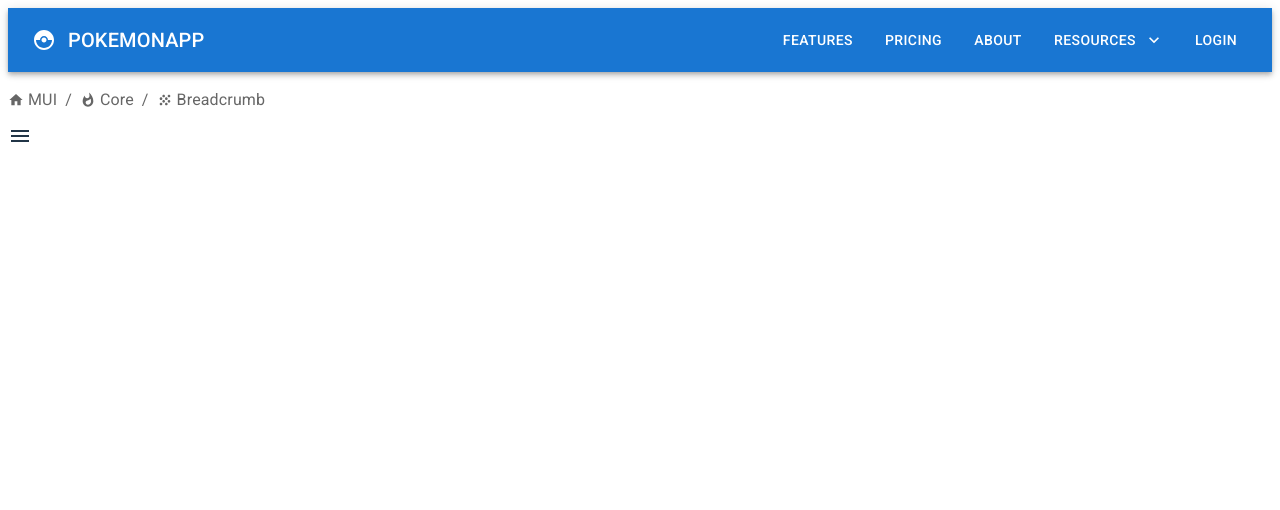
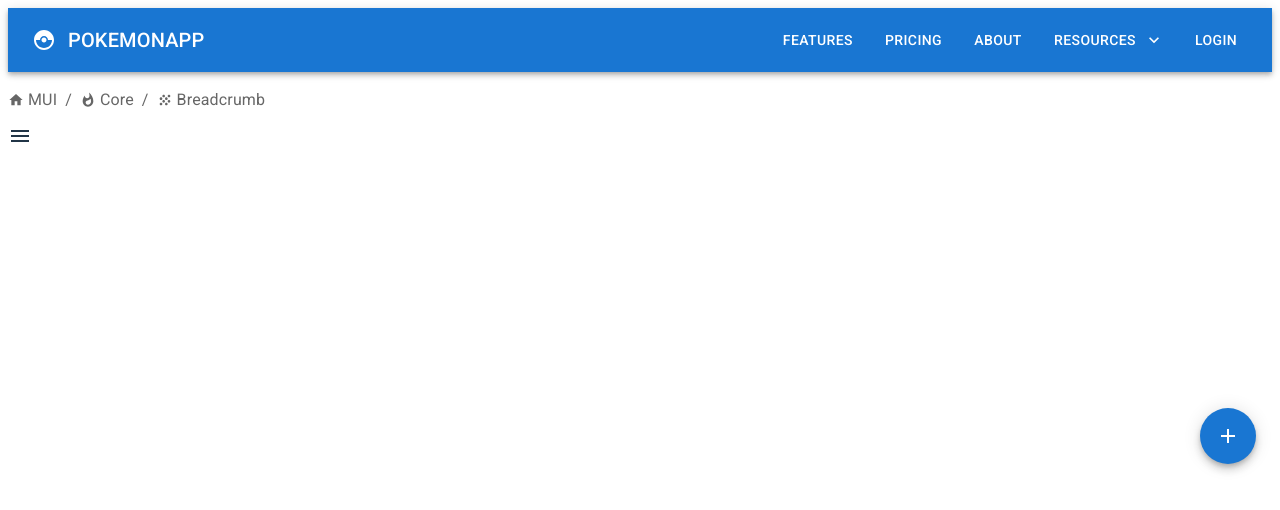
Before and after one commit to SOUROVSARKERTEC12/material_ui, a React (Vite) app in the folder ReactMUI/: page / in a window 1280 px wide. Shown: the top 510 px of the page. Built offline with nearby package versions, Linux system fonts and the light colour scheme.

Commit message:
MuiSpeedDial

```diff
--- a/ReactMUI/src/App.jsx
+++ b/ReactMUI/src/App.jsx
@@ -18,6 +18,7 @@ import {MuiNavbar} from "./components/Navbar/MuiNavbar.jsx";
 import {MuiLink} from "./components/Link/MuiLink.jsx";
 import {MuiBreadCrumbs} from "./components/BreadCrumbs/MuiBreadCrumbs.jsx";
 import {MuiDrawer} from "./components/Drawer/MuiDrawer.jsx";
+import {MuiSpeedDial} from "./components/SpeedDial/MuiSpeedDial.jsx";
 
 function App() {
 
@@ -42,6 +43,7 @@ function App() {
             {/*<MuiLink/>*/}
             <MuiBreadCrumbs/>
             <MuiDrawer/>
+            <MuiSpeedDial/>
         </>
     )
 }
--- /dev/null
+++ b/ReactMUI/src/components/SpeedDial/MuiSpeedDial.jsx
@@ -0,0 +1,38 @@
+import Box from '@mui/material/Box';
+import SpeedDial from '@mui/material/SpeedDial';
+import SpeedDialIcon from '@mui/material/SpeedDialIcon';
+import SpeedDialAction from '@mui/material/SpeedDialAction';
+import FileCopyIcon from '@mui/icons-material/FileCopyOutlined';
+import SaveIcon from '@mui/icons-material/Save';
+import PrintIcon from '@mui/icons-material/Print';
+import ShareIcon from '@mui/icons-material/Share';
+import EditIcon from '@mui/icons-material/Edit';
+
+
+export const MuiSpeedDial = () => {
+    const actions = [
+        {icon: <FileCopyIcon/>, name: 'Copy'},
+        {icon: <SaveIcon/>, name: 'Save'},
+        {icon: <PrintIcon/>, name: 'Print'},
+        {icon: <ShareIcon/>, name: 'Share'}
+    ]
+
+    return (
+        <Box sx={{height:320, transform: 'translateZ(0px)', flexGrow: 1}}>
+            <SpeedDial
+                ariaLabel='Speed Dial openIcon'
+                sx={{position: "absolute", bottom: 16, right: 16}}
+                icon={<SpeedDialIcon openIcon={<EditIcon/>}/>}
+            >
+                {actions.map((action) => (
+                    <SpeedDialAction
+                        key={action.name}
+                        icon={action.icon}
+                        tooltipOpen
+                        tooltipTitle={action.name}
+                    />
+                ))}
+            </SpeedDial>
+        </Box>
+    )
+}
```
